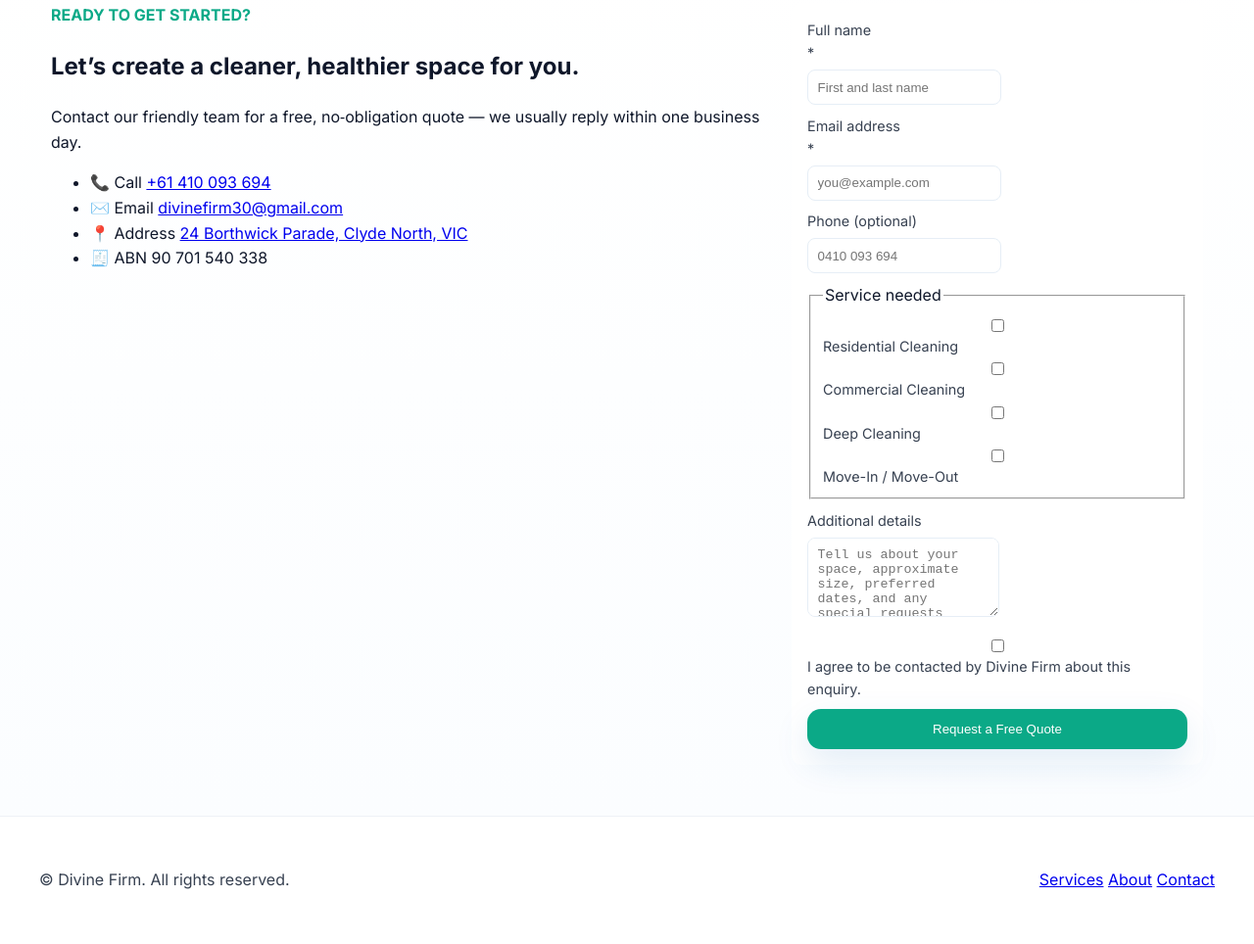
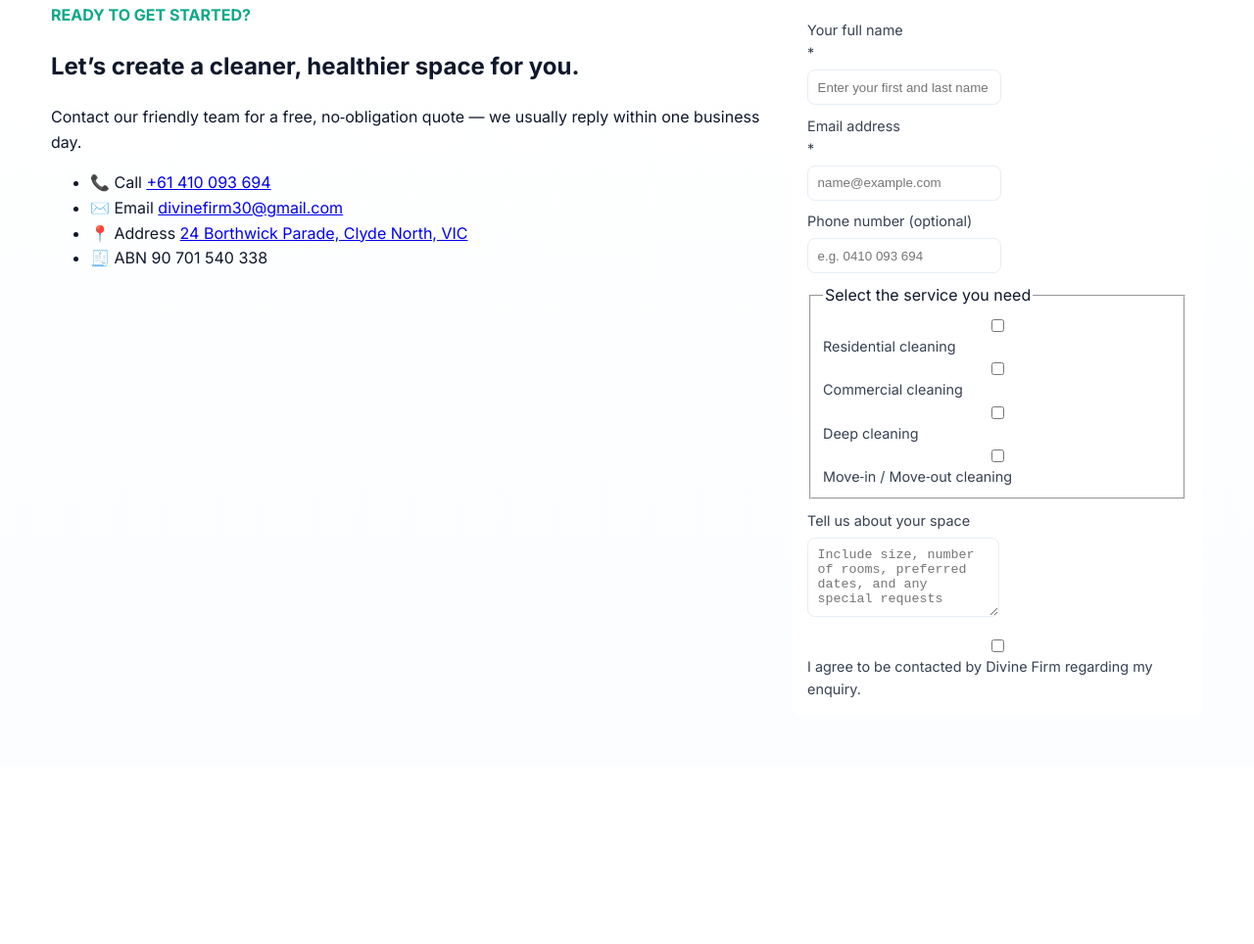
Before and after one commit to jagk09688-sys/DivineFirm, a plain HTML site: page index.html in a window 1280 px wide. Shown: the part 3778-4742 px from the top of the page at 98% size. After the commit the page ends 4561 px from the top, so only its background shows below. Drawn offline with Linux system fonts and the light colour scheme.

Commit message:
Refine form fields and labels for better clarity
Updated form fields for full name, email, phone, services, and message sections to improve clarity and user experience.

```diff
--- a/index.html
+++ b/index.html
@@ -408,49 +408,52 @@
 
      <!-- Full Name -->
 <div class="form-group">
-        <label for="full-name">Full name <span class="required">*</span></label>
+  <label for="full-name">Your full name <span class="required">*</span></label>
   <input id="full-name" type="text" name="full_name"
-               placeholder="First and last name" required autocomplete="name">
+         placeholder="Enter your first and last name"
+         required autocomplete="name">
 </div>
 
 <!-- Email -->
 <div class="form-group">
   <label for="email">Email address <span class="required">*</span></label>
   <input id="email" type="email" name="email"
-               placeholder="you@example.com" required autocomplete="email">
+         placeholder="name@example.com"
+         required autocomplete="email">
 </div>
 
 <!-- Phone -->
 <div class="form-group">
-        <label for="phone">Phone (optional)</label>
+  <label for="phone">Phone number (optional)</label>
   <input id="phone" type="tel" name="phone"
-               placeholder="0410 093 694" autocomplete="tel">
+         placeholder="e.g. 0410 093 694"
+         autocomplete="tel">
 </div>
 
 <!-- Services -->
 <div class="form-group">
   <fieldset class="service-options">
-          <legend class="form-legend">Service needed</legend>
+    <legend class="form-legend">Select the service you need</legend>
 
     <div class="checkbox-group">
       <label class="checkbox-item">
         <input type="checkbox" name="service[]" value="Residential Cleaning">
-              <span>Residential Cleaning</span>
+        <span>Residential cleaning</span>
       </label>
 
       <label class="checkbox-item">
         <input type="checkbox" name="service[]" value="Commercial Cleaning">
-              <span>Commercial Cleaning</span>
+        <span>Commercial cleaning</span>
       </label>
 
       <label class="checkbox-item">
         <input type="checkbox" name="service[]" value="Deep Cleaning">
-              <span>Deep Cleaning</span>
+        <span>Deep cleaning</span>
       </label>
 
       <label class="checkbox-item">
         <input type="checkbox" name="service[]" value="Move-In / Move-Out">
-              <span>Move-In / Move-Out</span>
+        <span>Move‑in / Move‑out cleaning</span>
       </label>
     </div>
   </fieldset>
@@ -458,9 +461,9 @@
 
 <!-- Message -->
 <div class="form-group">
-        <label for="message">Additional details</label>
+  <label for="message">Tell us about your space</label>
   <textarea id="message" name="message"
-                  placeholder="Tell us about your space, approximate size, preferred dates, and any special requests"
+            placeholder="Include size, number of rooms, preferred dates, and any special requests"
             rows="4"></textarea>
 </div>
 
@@ -468,54 +471,6 @@
 <div class="form-group consent-group">
   <label class="consent">
     <input type="checkbox" name="consent" required>
-          <span>I agree to be contacted by Divine Firm about this enquiry.</span>
+    <span>I agree to be contacted by Divine Firm regarding my enquiry.</span>
   </label>
 </div>
-
-      <!-- Submit -->
-      <button type="submit" class="btn btn-primary form-btn">
-        Request a Free Quote
-      </button>
-    </form>
-
-  </div>
-</section>
-
-
-<!-- FOOTER -->
-<footer class="site-footer">
-  <div class="container footer-wrap">
-    <p>© <span id="year"></span> Divine Firm. All rights reserved.</p>
-    <nav class="footer-links">
-      <a href="#services">Services</a>
-      <a href="#about">About</a>
-      <a href="#contact">Contact</a>
-    </nav>
-  </div>
-</footer>
-
-<script type="application/ld+json">
-{
-  "@context": "https://schema.org",
-  "@type": "LocalBusiness",
-  "name": "Divine Firm",
-  "telephone": "+61410093694",
-  "email": "jag@divinefirm.online",
-  "address": {
-    "@type": "PostalAddress",
-    "streetAddress": "24 Borthwick Parade",
-    "addressLocality": "Clyde North",
-    "addressRegion": "VIC",
-    "postalCode": "3978",
-    "addressCountry": "AU"
-  },
-  "identifier": {
-    "@type": "PropertyValue",
-    "name": "ABN",
-    "value": "90 701 540 338"
-  },
-  "openingHours": ["Mo-Fr 08:00-18:00", "Sa 09:00-14:00"]
-}
-</script>
-
-<script src="script.js"></script>
```
Lines whose indentation alone changed are shown as unchanged.
